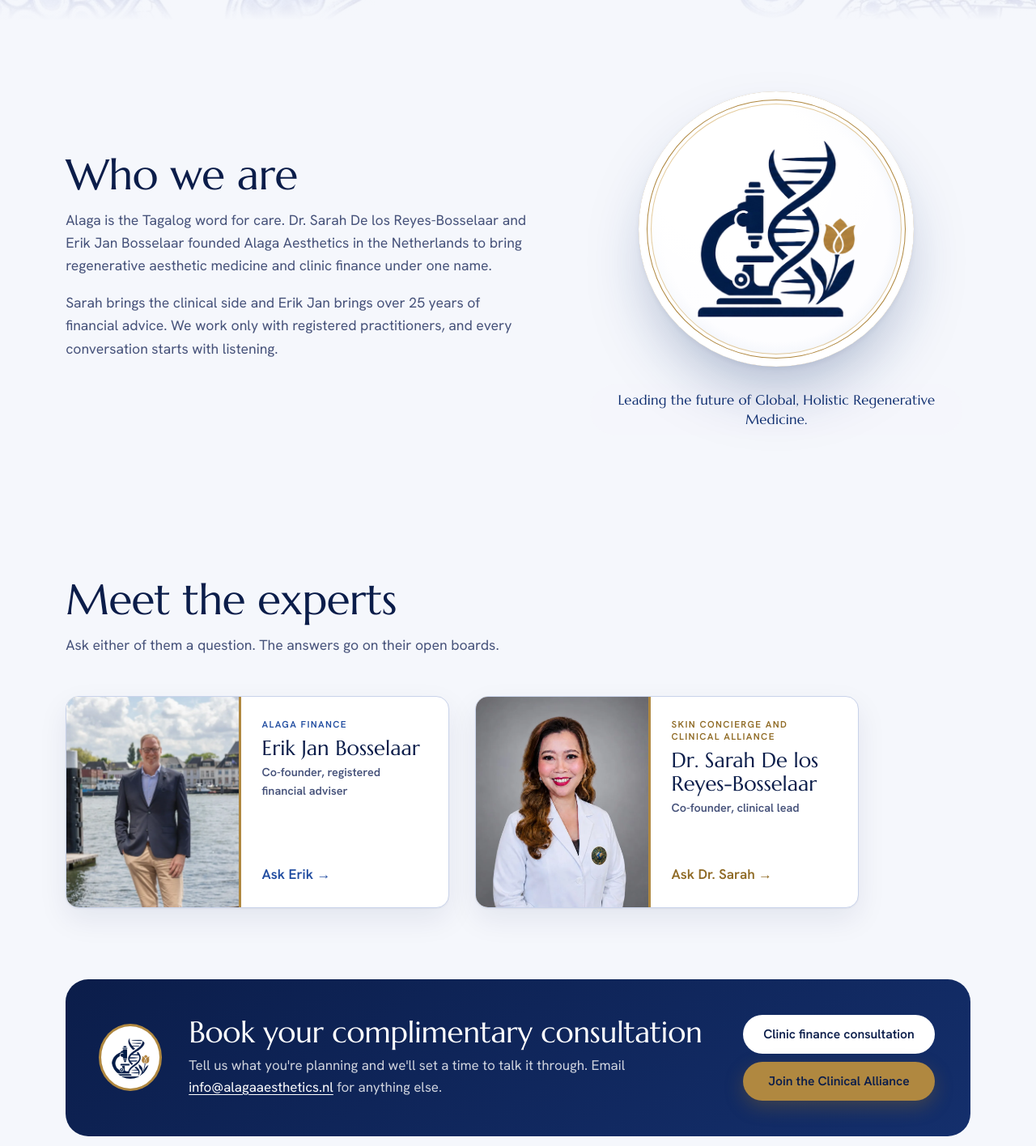
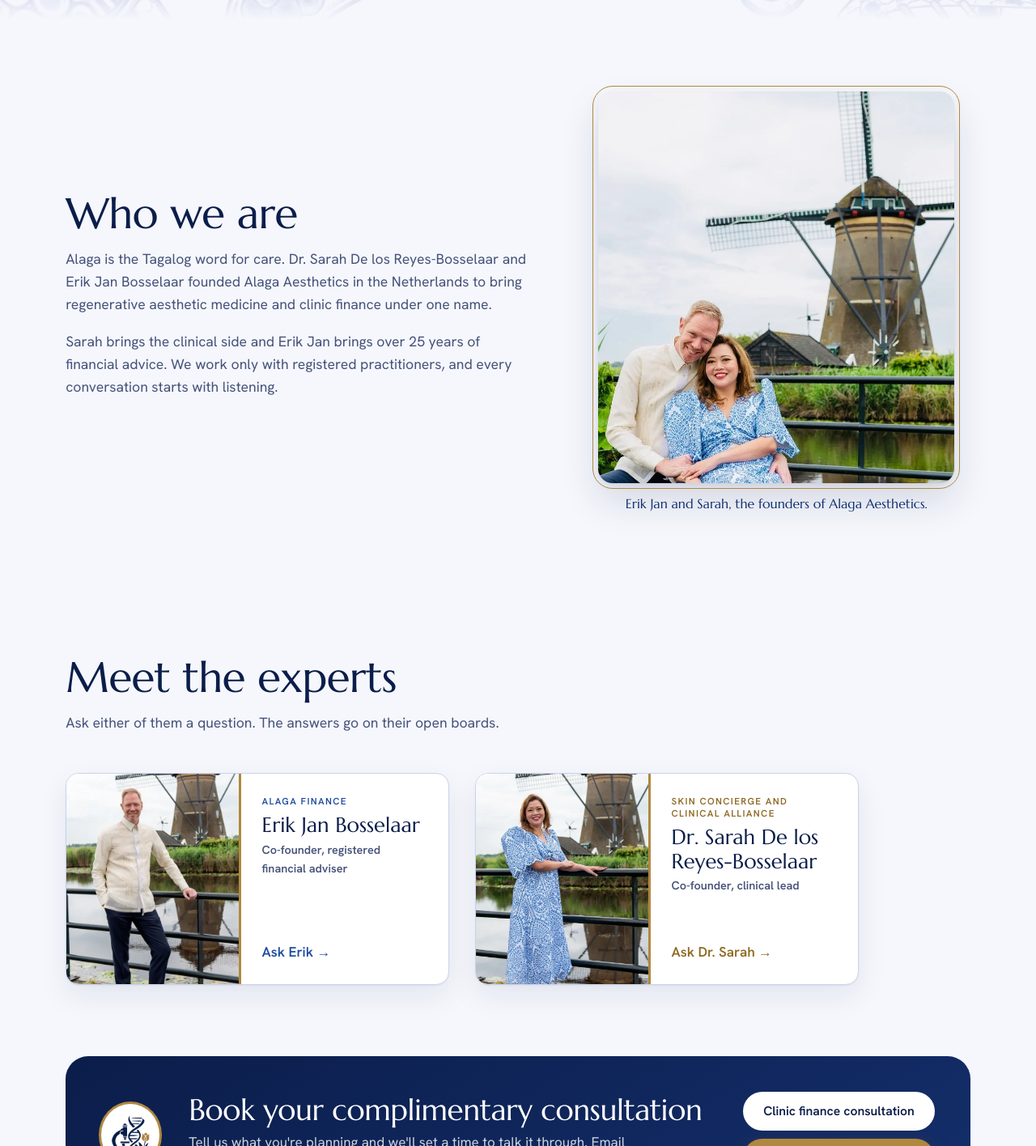
Before and after one commit to shinigami1235-creator/Alaga-aesthetics, a plain HTML site: page index.html in a window 1280 px wide. Shown: the part 785-2201 px from the top of the page at 81% size. Drawn offline with Linux system fonts and the light colour scheme.

Commit message:
Home: founders' windmill photo in Who we are, matching windmill portraits in Meet the experts
Co-Authored-By: Claude Opus 5.5 <noreply@anthropic.com>
Claude-Session: https://claude.ai/code/session_01MQWzxTygFoYCNJEMH8xMpo

```diff
--- a/assets/css/home.css
+++ b/assets/css/home.css
@@ -848,3 +848,8 @@ input[type="range"]::-moz-range-thumb { width: 14px; height: 14px; border-radius
 @media (max-width: 860px) { .people { grid-template-columns: 1fr; } }
 .about-sec, .meet-sec { padding: clamp(48px, 7vw, 88px) 0; }
 .pat-store img { opacity: .16; }
+/* Who we are: the founders' photo */
+.founders { margin: 0; justify-self: center; width: min(100%, 440px); }
+.founders img { width: 100%; height: auto; border-radius: 18px; box-shadow: var(--shadow-up); outline: 1px solid var(--gold); outline-offset: 6px; }
+.founders figcaption { margin-top: 14px; text-align: center; font: 400 1rem/1.4 var(--display); color: var(--navy); }
+.meet-photo img { object-position: 50% 10%; }
--- a/index.html
+++ b/index.html
@@ -79,9 +79,9 @@
       <p>Alaga is the Tagalog word for care. Dr. Sarah De los Reyes-Bosselaar and Erik Jan Bosselaar founded Alaga Aesthetics in the Netherlands to bring regenerative aesthetic medicine and clinic finance under one name.</p>
       <p>Sarah brings the clinical side and Erik Jan brings over 25 years of financial advice. We work only with registered practitioners, and every conversation starts with listening.</p>
     </div>
-    <figure class="plate about-plate">
-      <span class="plate-disc"><img src="assets/img/logo-mark.webp" alt="" width="412" height="455" loading="lazy"></span>
-      <figcaption>Leading the future of Global, Holistic Regenerative Medicine.</figcaption>
+    <figure class="founders">
+      <img src="assets/img/founders.webp" alt="Erik Jan Bosselaar and Dr. Sarah De los Reyes-Bosselaar by a windmill in the Netherlands" width="845" height="930" loading="lazy">
+      <figcaption>Erik Jan and Sarah, the founders of Alaga Aesthetics.</figcaption>
     </figure>
   </div>
 </section>
@@ -95,7 +95,7 @@
     </div>
     <div class="meet-grid">
       <a class="meet meet-finance" href="ask-erik/">
-        <span class="meet-photo"><img src="assets/img/experts/erik.webp" alt="" width="853" height="1066" loading="lazy"></span>
+        <span class="meet-photo"><img src="assets/img/experts/erik-windmill.webp" alt="" width="540" height="730" loading="lazy"></span>
         <span class="meet-body">
           <span class="meet-k">Alaga Finance</span>
           <span class="meet-name">Erik Jan Bosselaar</span>
@@ -104,7 +104,7 @@
         </span>
       </a>
       <a class="meet meet-clinic" href="ask/">
-        <span class="meet-photo"><img src="assets/img/experts/sarah.webp" alt="" width="819" height="1024" loading="lazy"></span>
+        <span class="meet-photo"><img src="assets/img/experts/sarah-windmill.webp" alt="" width="740" height="1000" loading="lazy"></span>
         <span class="meet-body">
           <span class="meet-k">Skin Concierge and Clinical Alliance</span>
           <span class="meet-name">Dr. Sarah De los Reyes-Bosselaar</span>
```
Also changed, not shown: assets/img/experts/erik-windmill.webp (added), assets/img/experts/sarah-windmill.webp (added), assets/img/founders.webp (added).
